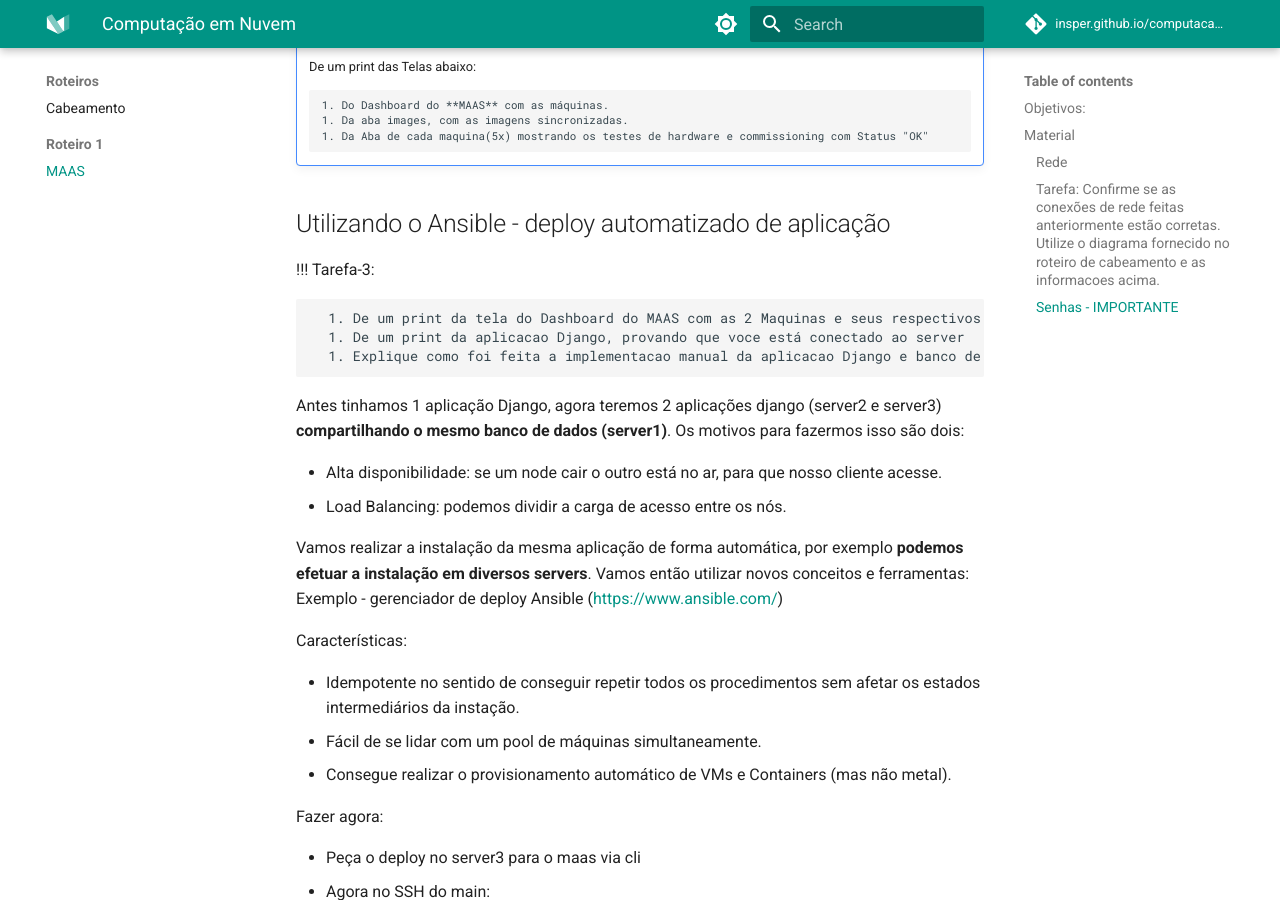
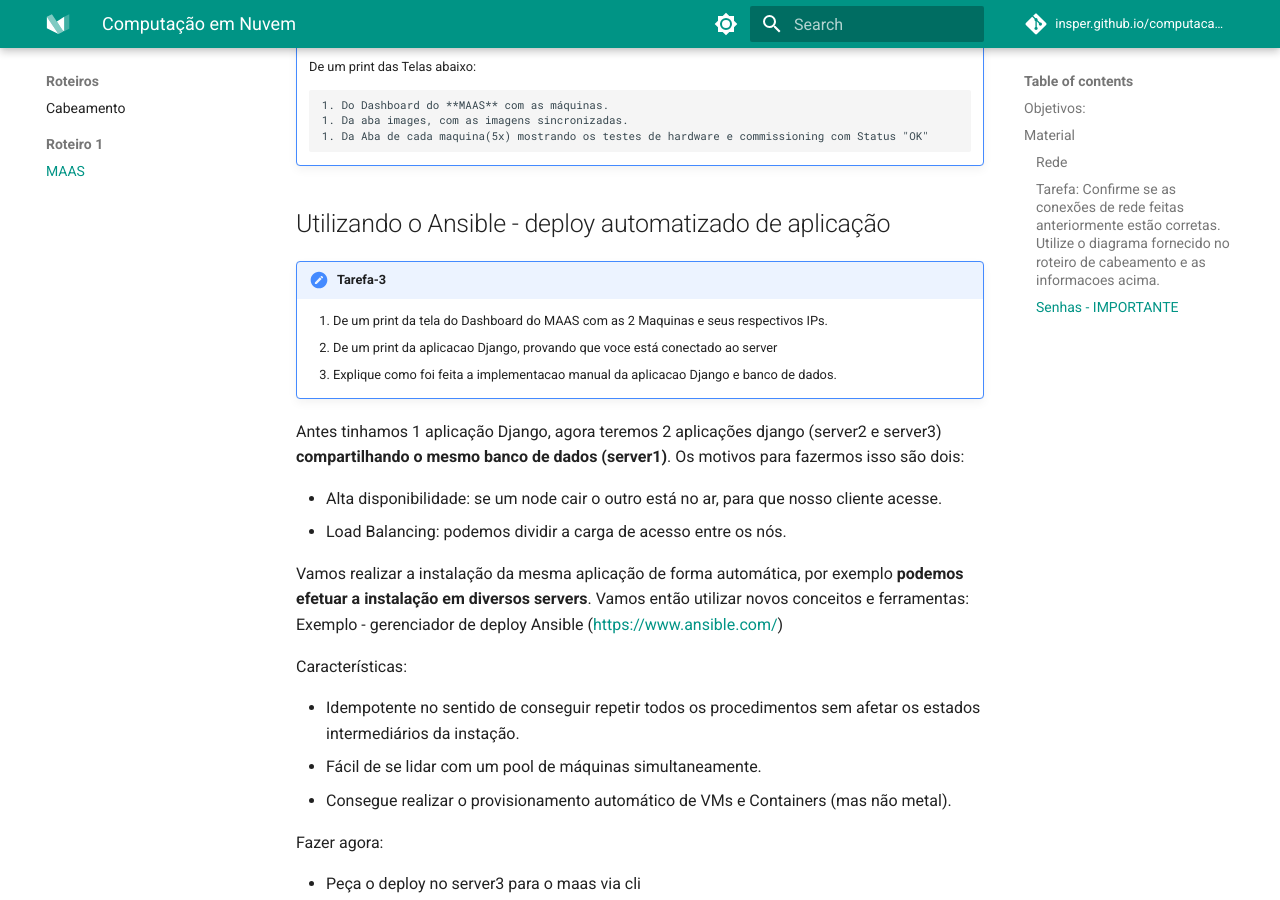
Before and after one commit to Insper/computacao-nuvem, an MkDocs documentation site: the page built from docs/roteiros/1.Bare_metal.md, in a window 1280 px wide and 900 px high, scrolled down 8751 px. Built offline with MkDocs 1.6.1 and Material for MkDocs 9.7.7, drawn with Linux system fonts in a browser that asks for light colours; nearby versions of some CDN libraries; comment, search, counter and statistics services are not loaded.

```diff
--- a/docs/roteiros/1.Bare_metal.md
+++ b/docs/roteiros/1.Bare_metal.md
@@ -323,7 +323,7 @@ Caso tenha interesse na aplicação django: https://docs.djangoproject.com/pt-br
 
 ## Utilizando o Ansible - deploy automatizado de aplicação
 
-!!! Tarefa-3:
+!!! Tarefa-3
 
       1. De um print da tela do Dashboard do MAAS com as 2 Maquinas e seus respectivos IPs.
       1. De um print da aplicacao Django, provando que voce está conectado ao server
```
